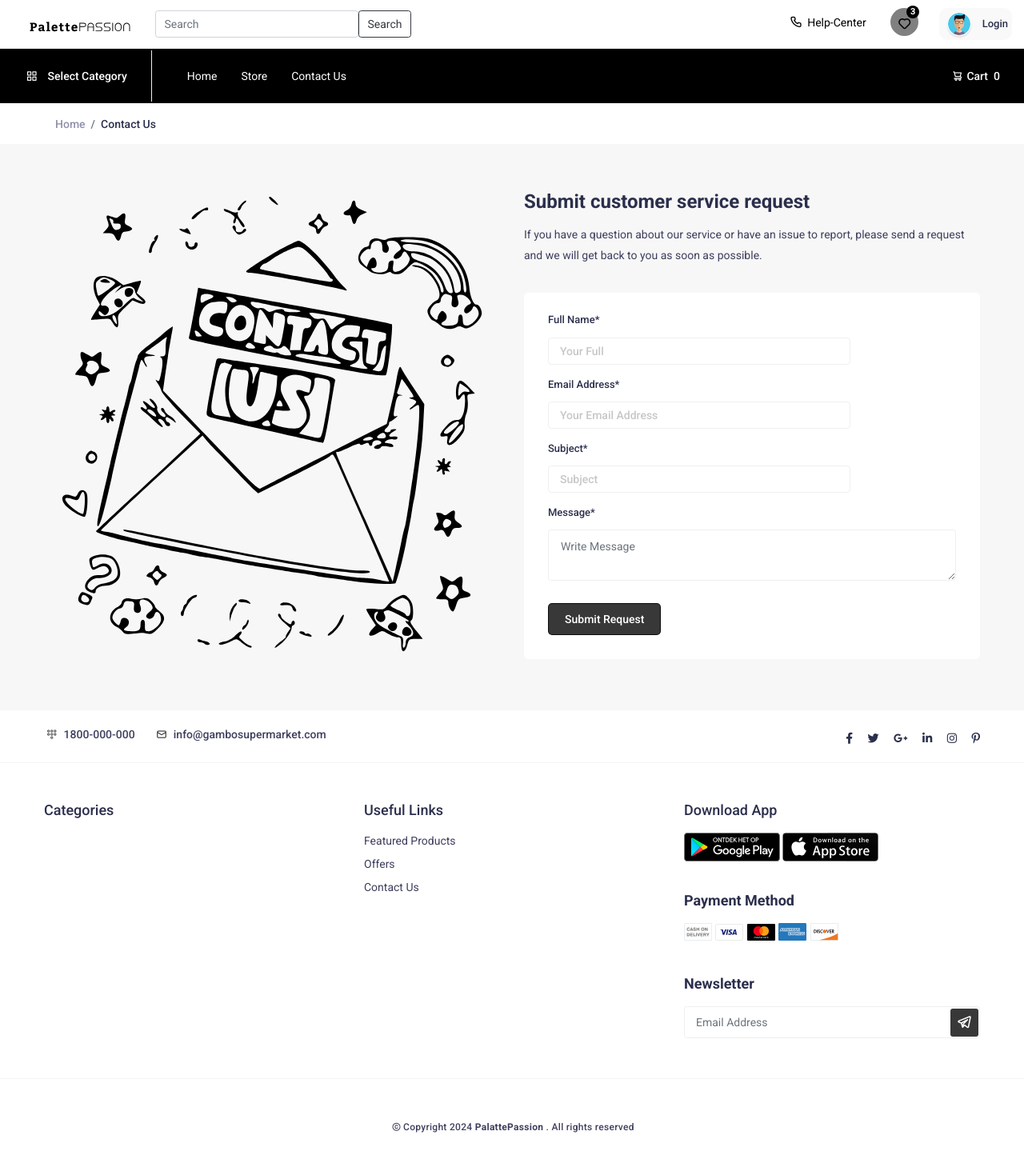
After one commit to fathimapa/palettepassion, a Django app: page /contact_us in a window 1280 px wide. The commit adds this page. Shown: the whole page at 80% size. Run offline with Django 4.2, Linux system fonts and the light colour scheme; data that the repository does not hold is empty; some libraries are stand-ins or nearby versions.

Commit message:
added some urls

```diff
--- a/core/urls.py
+++ b/core/urls.py
@@ -20,6 +20,7 @@ urlpatterns = [
     path('my_wishlist/', views.my_wishlist, name='my_wishlist'),
     path('order_details/<int:order_id>', views.order_details, name='order_details'),
     path("invoice/<int:order_id>", views.generate_invoice_pdf,name='invoice'),
+    path("contact_us",views.contact,name= 'contact'),
 
     # re_path(r'^.*/$', views.error, name='error'),
 ]
--- a/core/views.py
+++ b/core/views.py
@@ -344,3 +344,7 @@ def generate_invoice_pdf(request,order_id):
 
     return response
     # return render(request,'userside/userprofile/invoice.html',context)
+
+
+def contact(request):
+    return render(request , 'userside/core/contact.html')
--- /dev/null
+++ b/templates/userside/core/contact.html
@@ -0,0 +1,74 @@
+{% extends 'userside/partial/base.html' %}
+
+{% load static %}
+
+
+{% block content %}
+
+<div class="wrapper">
+    <div class="gambo-Breadcrumb">
+        <div class="container">
+            <div class="row">
+                <div class="col-md-12">
+                    <nav aria-label="breadcrumb">
+                        <ol class="breadcrumb">
+                            <li class="breadcrumb-item"><a href="index-2.html">Home</a></li>
+                            <li class="breadcrumb-item active" aria-current="page">Contact Us</li>
+                        </ol>
+                    </nav>
+                </div>
+            </div>
+        </div>
+    </div>
+    <div class="all-product-grid" >
+        <div class="container">
+            <div class="row" >
+                <div class="col-lg-6 col-md-6" >
+                    <img src="{% static 'images/contact.svg' %}" style="width: 100%; height: 100%; display: block;"></img>
+                </div>
+                <div class="col-lg-6 col-md-6">
+                    <div class="contact-title">
+                        <h2>Submit customer service request</h2>
+                        <p>If you have a question about our service or have an issue to report, please send a request and we will get back to you as soon as possible.</p>
+                    </div>
+                    <div class="contact-form">
+                        <form>
+                            <div class="form-group mt-1">
+                                <label class="control-label">Full Name*</label>
+                                <div class="ui search focus">
+                                    <div class="ui left icon input swdh11 swdh19">
+                                        <input class="prompt srch_explore" type="text" name="sendername" id="sendername" required="" placeholder="Your Full">
+                                    </div>
+                                </div>
+                            </div>
+                            <div class="form-group mt-1">
+                                <label class="control-label">Email Address*</label>
+                                <div class="ui search focus">
+                                    <div class="ui left icon input swdh11 swdh19">
+                                        <input class="prompt srch_explore" type="email" name="emailaddress" id="emailaddress" required="" placeholder="Your Email Address">
+                                    </div>
+                                </div>
+                            </div>
+                            <div class="form-group mt-1">
+                                <label class="control-label">Subject*</label>
+                                <div class="ui search focus">
+                                    <div class="ui left icon input swdh11 swdh19">
+                                        <input class="prompt srch_explore" type="text" name="sendersubject" id="sendersubject" required="" placeholder="Subject">
+                                    </div>
+                                </div>
+                            </div>
+                            <div class="form-group mt-1">
+                                <div class="field">
+                                    <label class="control-label">Message*</label>
+                                    <textarea rows="2" class="form-control" id="sendermessage" name="sendermessage" required="" placeholder="Write Message"></textarea>
+                                </div>
+                            </div>
+                            <button class="next-btn16 hover-btn mt-3" type="submit" data-btntext-sending="Sending...">Submit Request</button>
+                        </form>
+                    </div>
+                </div>
+            </div>
+        </div>
+    </div>
+</div>
+{% endblock content %}
--- a/templates/userside/partial/base.html
+++ b/templates/userside/partial/base.html
@@ -188,7 +188,7 @@
 										title="Home">Home</a></li>
 								<li class="nav-item"><a href="{% url 'store' %}" class="nav-link new_item"
 										title="New Products">Store</a></li>
-								<li class="nav-item"><a href="contact_us.html" class="nav-link" title="Contact">Contact
+								<li class="nav-item"><a href="{% url 'contact' %}" class="nav-link" title="Contact">Contact
 										Us</a></li>
 							</ul>
 						</div>
```
Also changed, not shown: templates/userside/cart/checkout.html (+72 -46 lines), static/images/contact.svg (added), static/images/fav.png (deleted), static/images/logog.png (deleted), static/images/myapp.jpg (deleted), static/images/myapp_dark.jpg (deleted), 2 other files.
